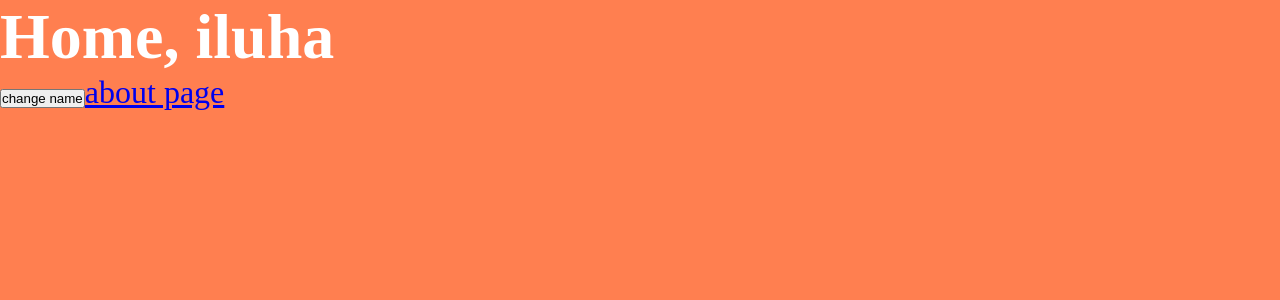
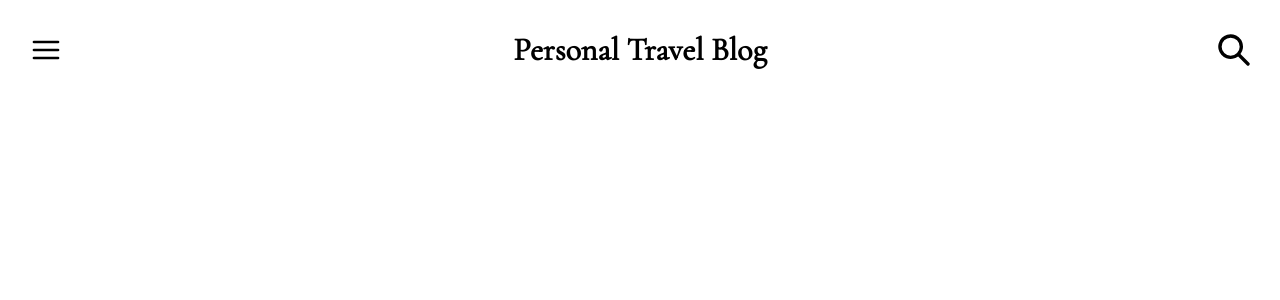
Before and after one commit to IlyaTheCreator/denispesunprivate, a React (Vite) app: page / in a window 1280 px wide. Shown: the top 300 px of the page. Built offline with nearby package versions, Linux system fonts and the light colour scheme.

Commit message:
DP-2: Компонент AppHeader

```diff
--- a/package.json
+++ b/package.json
@@ -10,6 +10,9 @@
   },
   "dependencies": {
     "@chakra-ui/icons": "^2.0.11",
+    "@chakra-ui/system": "^2.2.12",
+    "@emotion/react": "^11.10.4",
+    "@emotion/styled": "^11.10.4",
     "@reduxjs/toolkit": "^1.8.5",
     "node-sass": "^7.0.3",
     "react": "^18.2.0",
--- a/src/assets/styles/_general-styles.scss
+++ b/src/assets/styles/_general-styles.scss
@@ -9,3 +9,12 @@
   padding: 30px;
   margin: 0 auto;
 }
+
+h1,
+h2,
+h3,
+h4,
+h5,
+h6 {
+  font-family: 'Cormorant Garamond', serif;
+}
--- a/src/components/AppHeader/AppHeader.jsx
+++ b/src/components/AppHeader/AppHeader.jsx
@@ -1,7 +1,23 @@
+import { HamburgerIcon, SearchIcon } from '@chakra-ui/icons';
+
 import styles from './AppHeader.module.scss';
 
 const AppHeader = () => {
-  return <div>AppHeader</div>;
+  return (
+    <header>
+      <div className="container">
+        <div className={styles['top-wrapper']}>
+          <div className={styles.icon}>
+            <HamburgerIcon />
+          </div>
+          <h1>Personal Travel Blog</h1>
+          <div className={styles.icon}>
+            <SearchIcon />
+          </div>
+        </div>
+      </div>
+    </header>
+  );
 };
 
 export default AppHeader;
--- a/src/components/AppHeader/AppHeader.module.scss
+++ b/src/components/AppHeader/AppHeader.module.scss
@@ -0,0 +1,24 @@
+@import '../../assets/styles/colors';
+
+.top-wrapper {
+  display: flex;
+  justify-content: space-between;
+  align-items: center;
+
+  h1 {
+    font-weight: 700;
+    font-size: 2rem;
+    color: $color-dark;
+  }
+}
+
+.icon {
+  width: 32px;
+  height: 32px;
+  cursor: pointer;
+
+  svg {
+    width: 100%;
+    height: 100%;
+  }
+}
--- a/src/pages/Home/Home.jsx
+++ b/src/pages/Home/Home.jsx
@@ -1,19 +1,11 @@
-import { Link } from 'react-router-dom';
-import { useDispatch, useSelector } from 'react-redux';
-import { setName } from '../../store/reducers/root.reducer';
+import AppHeader from '../../components/AppHeader/AppHeader';
+
 import styles from './Home.module.scss';
 
 const Home = () => {
-  const name = useSelector(store => store.root.name);
-  const dispatch = useDispatch();
-
   return (
     <div className={styles['home-page']}>
-      <h1>Home, {name}</h1>
-      <button onClick={() => dispatch(setName('ivan'))}>
-        change name
-      </button>
-      <Link to="/about">about page</Link>
+      <AppHeader />
     </div>
   );
 };
--- a/src/pages/Home/Home.module.scss
+++ b/src/pages/Home/Home.module.scss
@@ -1,6 +1,6 @@
 .home-page {
-  background: coral;
-  color: white;
-  font-size: 2rem;
-  height: 100vh;
+  // background: coral;
+  // color: white;
+  // font-size: 2rem;
+  // height: 100vh;
 }
```
Also changed, not shown: 1 other file (tests, documents, lock files or other folders).
